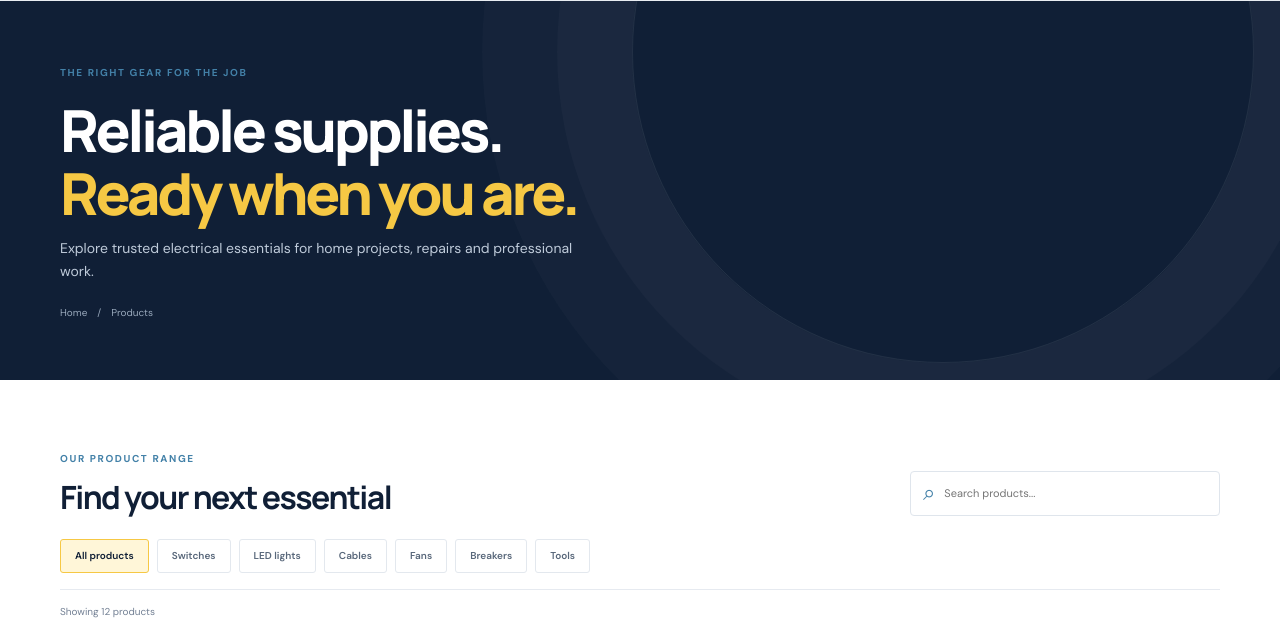
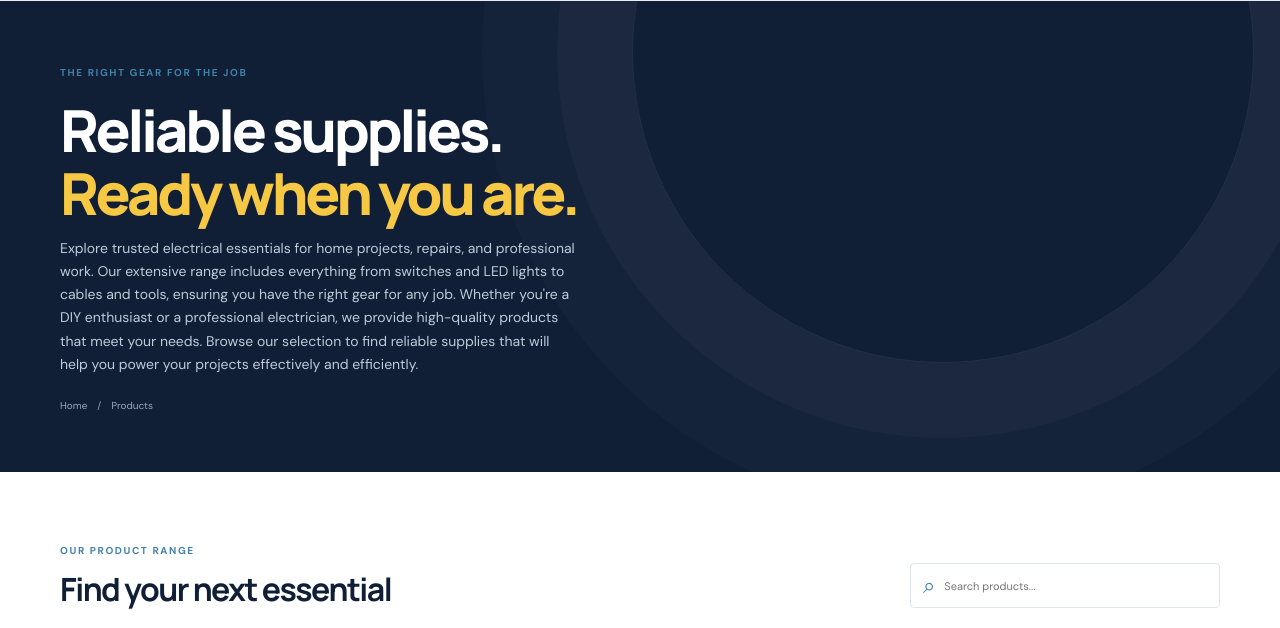
Before and after one commit to Vaishnavi-summonmind1234/electro-testing, a plain HTML site: page products.html in a window 1280 px wide. Shown: the part 114-742 px from the top of the page. Drawn offline with Linux system fonts and the light colour scheme.

Commit message:
seo: update body_content for https://electro-testing.vercel.app/products.html

```diff
--- a/products.html
+++ b/products.html
@@ -11,7 +11,7 @@
   <a class="skip-link" href="#main-content">Skip to content</a><div class="topbar"><div class="container topbar-inner"><span>Powering projects, big and small.</span><a href="tel:+15550148200">Need help? <strong>(555) 014-8200</strong></a></div></div>
   <header class="site-header"><div class="container nav-wrap"><a class="brand" href="index.html" aria-label="ElectroHub home"><span class="brand-mark" aria-hidden="true">E</span><span>electro<span class="brand-accent">hub</span><small>POWERING YOUR EVERYDAY</small></span></a><button class="menu-toggle" type="button" aria-expanded="false" aria-controls="primary-navigation" aria-label="Open navigation"><span></span><span></span><span></span></button><nav class="primary-nav" id="primary-navigation" aria-label="Main navigation"><a href="index.html">Home</a><a href="about.html">About Us</a><a class="active" aria-current="page" href="products.html">Products</a><a href="contact.html">Contact</a><a class="nav-cta" href="contact.html">Get expert help <span aria-hidden="true">↗</span></a></nav></div></header>
   <main id="main-content">
-    <section class="page-hero products-hero"><div class="container page-hero-content"><span class="eyebrow">THE RIGHT GEAR FOR THE JOB</span><h1>Reliable supplies.<br><span>Ready when you are.</span></h1><p>Explore trusted electrical essentials for home projects, repairs and professional work.</p><div class="breadcrumb"><a href="index.html">Home</a><span aria-hidden="true">/</span><span>Products</span></div></div></section>
+    <section class="page-hero products-hero"><div class="container page-hero-content"><span class="eyebrow">THE RIGHT GEAR FOR THE JOB</span><h1>Reliable supplies.<br><span>Ready when you are.</span></h1><p>Explore trusted electrical essentials for home projects, repairs, and professional work. Our extensive range includes everything from switches and LED lights to cables and tools, ensuring you have the right gear for any job. Whether you're a DIY enthusiast or a professional electrician, we provide high-quality products that meet your needs. Browse our selection to find reliable supplies that will help you power your projects effectively and efficiently.</p><div class="breadcrumb"><a href="index.html">Home</a><span aria-hidden="true">/</span><span>Products</span></div></div></section>
     <section class="section catalog-section"><div class="container"><div class="catalog-heading"><div><span class="eyebrow">OUR PRODUCT RANGE</span><h2>Find your next essential</h2></div><label class="search-box"><span class="visually-hidden">Search products</span><span aria-hidden="true">⌕</span><input type="search" id="product-search" placeholder="Search products..." autocomplete="off"></label></div>
       <div class="filter-row" role="group" aria-label="Filter products by category"><button class="filter-button active" type="button" data-filter="all" aria-pressed="true">All products</button><button class="filter-button" type="button" data-filter="switches" aria-pressed="false">Switches</button><button class="filter-button" type="button" data-filter="led-lights" aria-pressed="false">LED lights</button><button class="filter-button" type="button" data-filter="cables" aria-pressed="false">Cables</button><button class="filter-button" type="button" data-filter="fans" aria-pressed="false">Fans</button><button class="filter-button" type="button" data-filter="breakers" aria-pressed="false">Breakers</button><button class="filter-button" type="button" data-filter="tools" aria-pressed="false">Tools</button></div>
       <p class="results-count" id="results-count" aria-live="polite">Showing 12 products</p>
```
